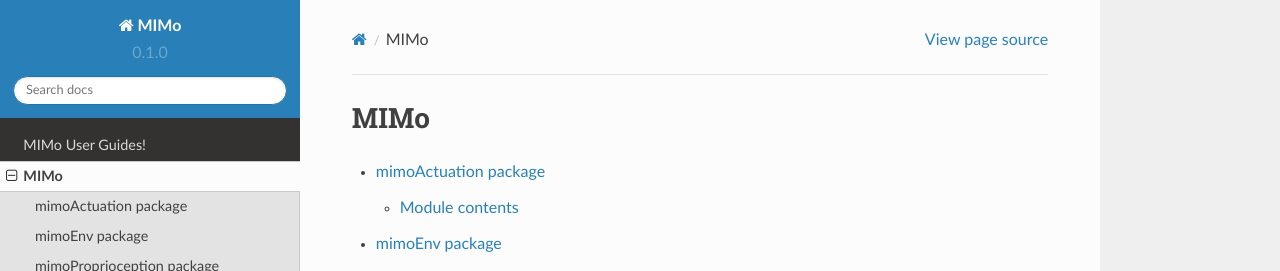
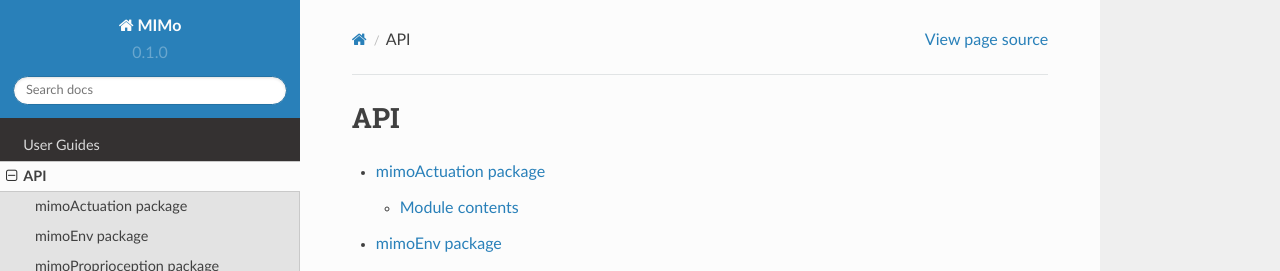
Before and after one commit to trieschlab/MIMo, a Sphinx documentation site: the page built from docs/source/api/index.rst, in a window 1280 px wide and 900 px high. Shown: the top 271 px of the window. Built offline with Sphinx 7.4.7 and the Read the Docs theme 2.0.0, drawn with Linux system fonts in a browser that asks for light colours.

Commit message:
import fix

```diff
--- a/docs/source/api/index.rst
+++ b/docs/source/api/index.rst
@@ -1,5 +1,5 @@
-MIMo
-====
+API
+======================
 
 .. toctree::
    :maxdepth: 4
--- a/docs/source/conf.py
+++ b/docs/source/conf.py
@@ -1,6 +1,6 @@
 # Configuration file for the Sphinx documentation builder.
 
-#sys.path.insert(0, os.path.abspath('../../'))
+sys.path.insert(0, os.path.abspath('../../'))
 
 # -- Project information
 
--- a/docs/source/guides/index.rst
+++ b/docs/source/guides/index.rst
@@ -1,4 +1,4 @@
-MIMo User Guides!
+User Guides
 ===================================
 
 This section contains quick start and usage guides for MIMo and the sensory modalities
```
